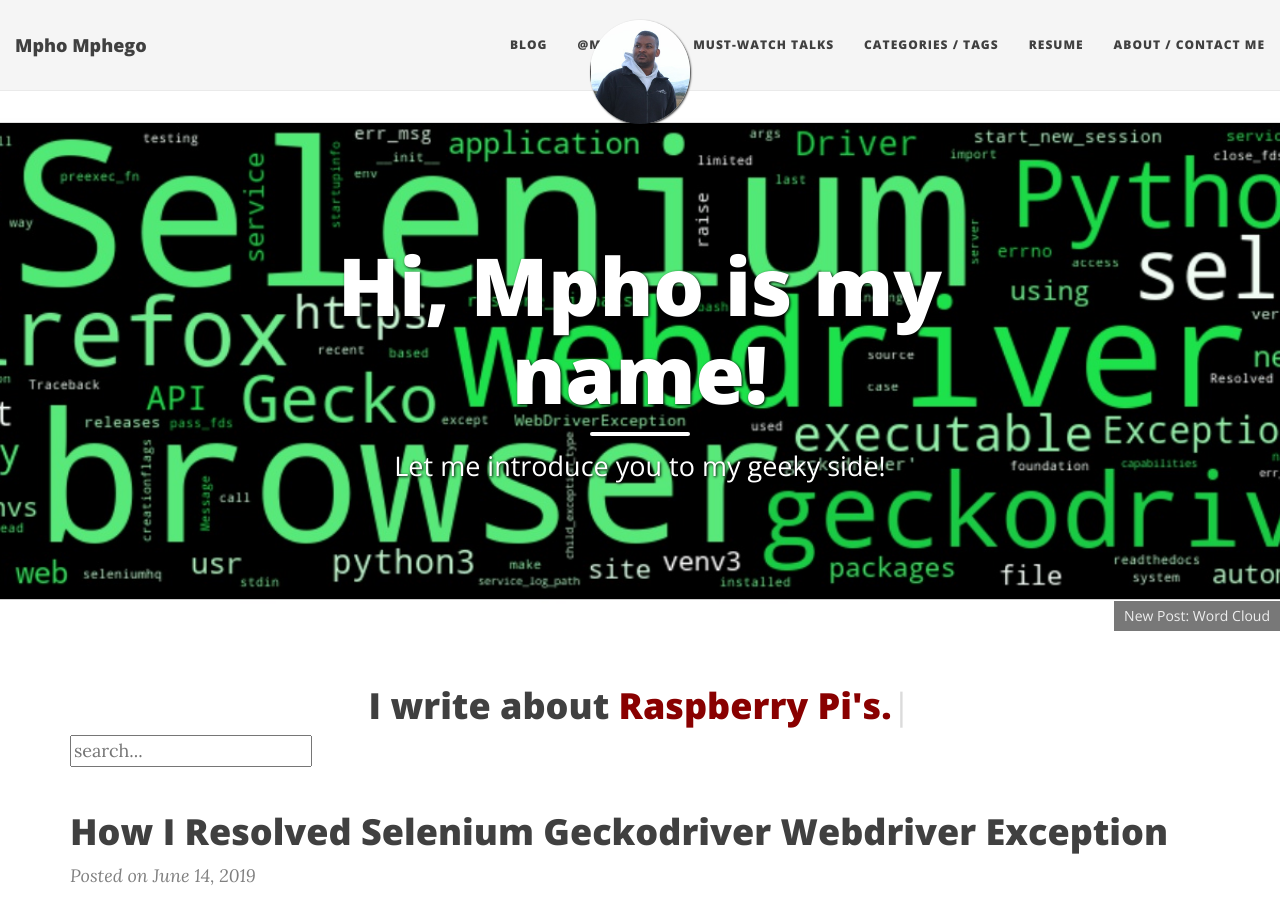
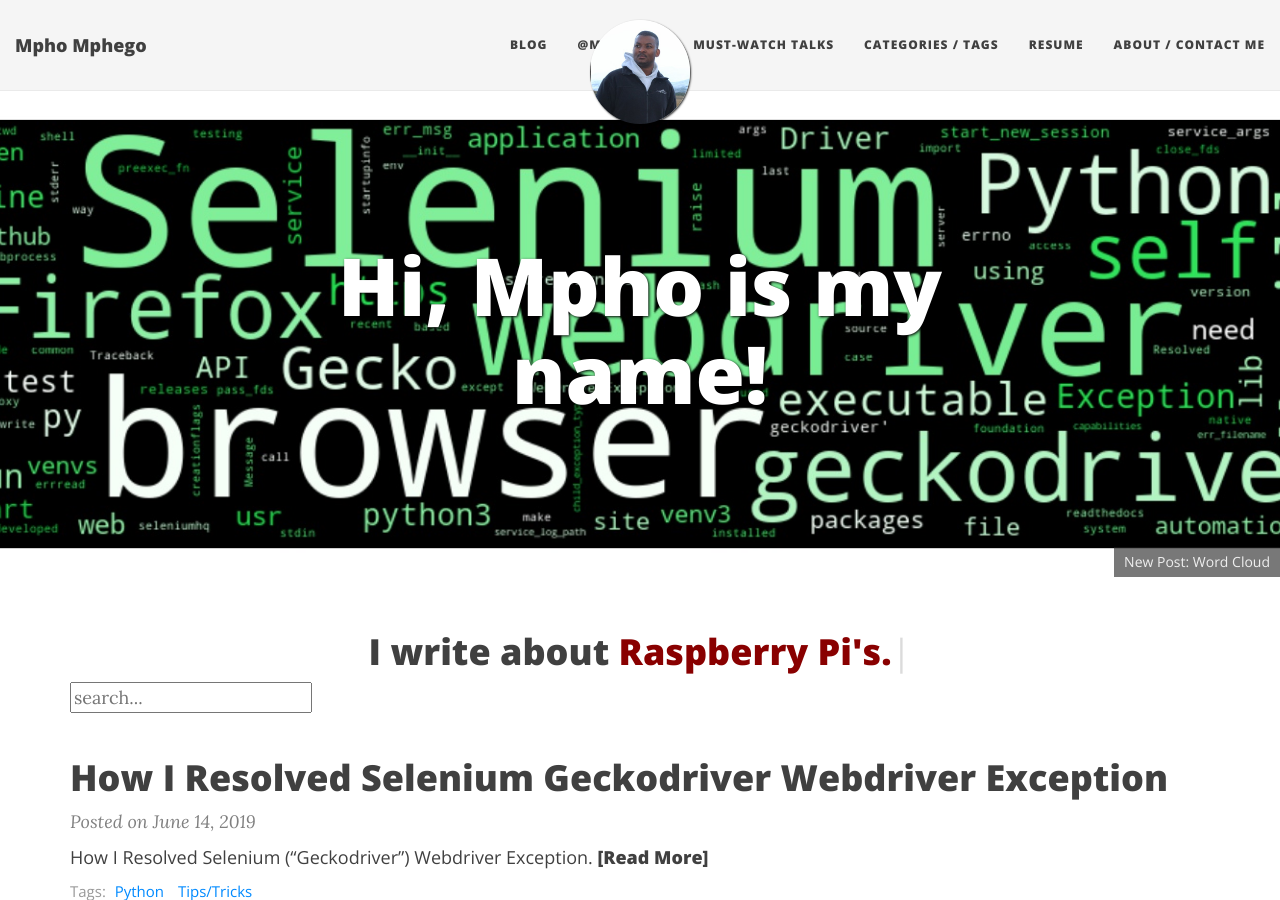
Before and after one commit to mmphego/mmphego.github.io, a Jekyll site: the page built from index.html, in a window 1280 px wide and 900 px high. Built offline with Jekyll 4.4.1, drawn with Linux system fonts in a browser that asks for light colours; nearby versions of some CDN libraries; the list of posts is cut into pages by our own code.

Commit message:
added word cloud as background image

```diff
--- a/index.html
+++ b/index.html
@@ -1,7 +1,7 @@
 ---
 layout: page
 title: Mpho Mphego
-subtitle: Let me introduce you to my geeky side!
+<!-- subtitle: Let me introduce you to my geeky side! -->
 meta-title: "Hi, Mpho is my name!"
 use-site-title: true
 bigimg:
```
Also changed, not shown: img/new_post_word_cloud.jpg.
